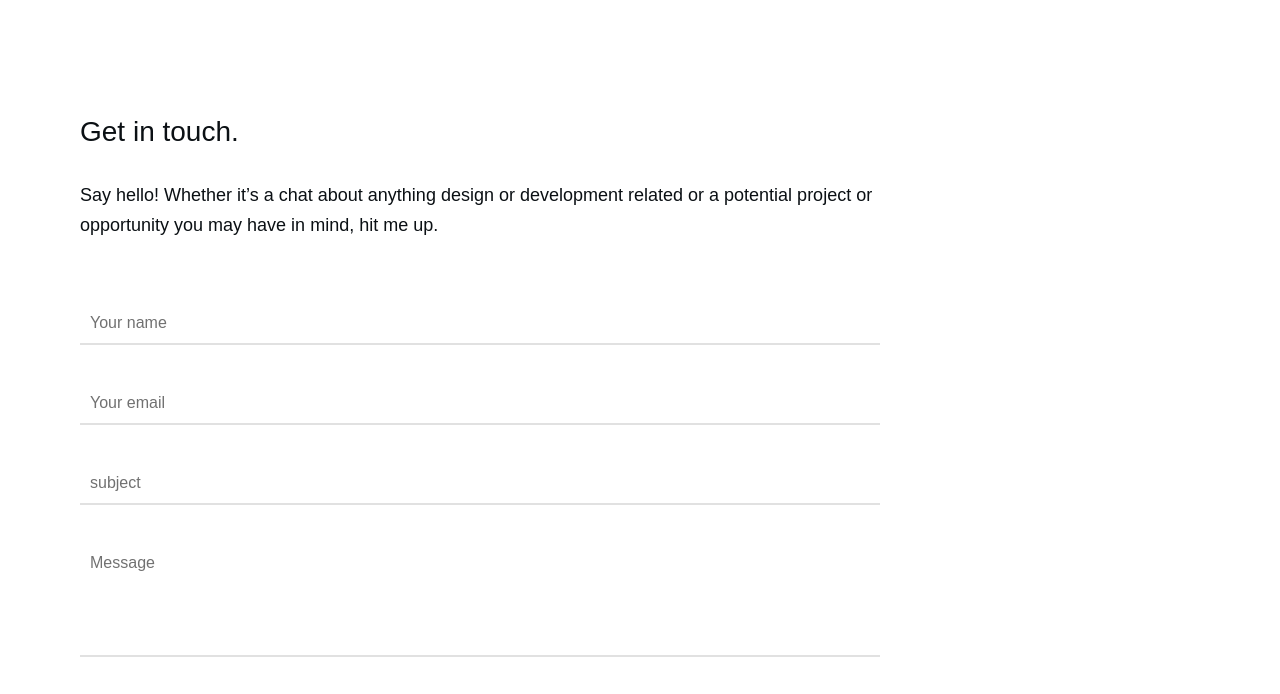
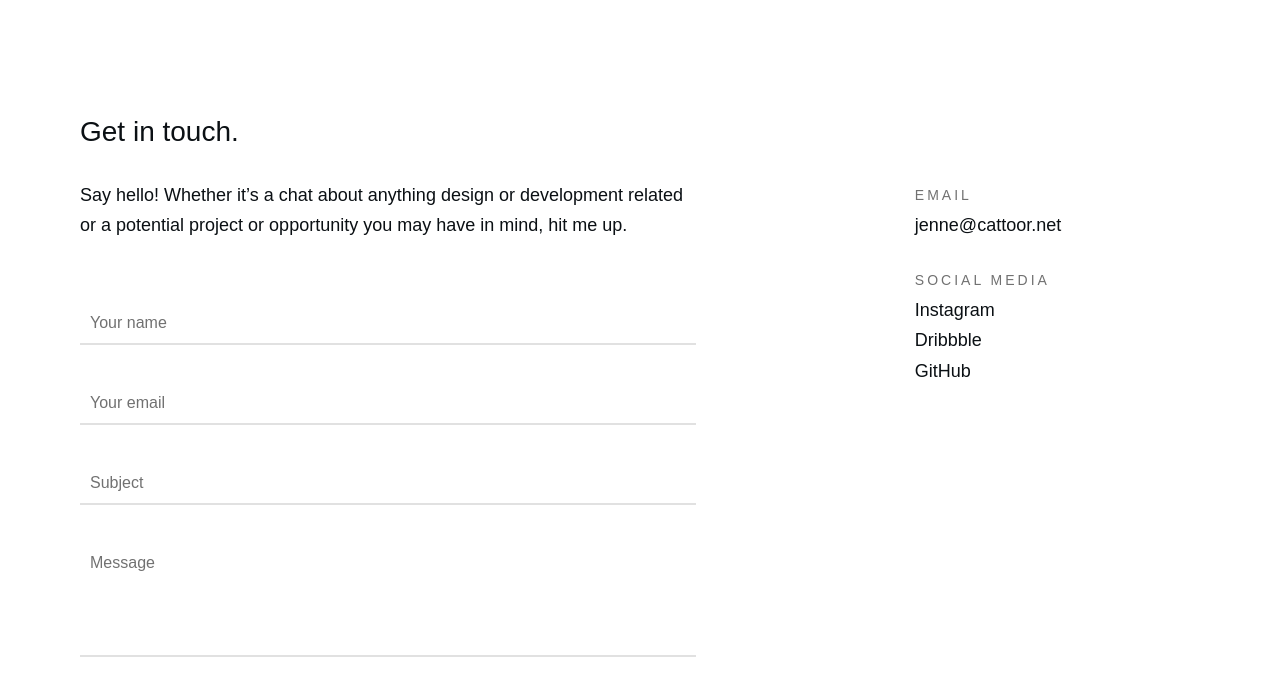
Before and after one commit to Jenneeee/personal-website, a Gatsby site: page /contact in a window 1280 px wide. Shown: the part 91-785 px from the top of the page. Built offline with nearby package versions, Linux system fonts and the light colour scheme; Gatsby itself is replaced by a stand-in of ours; a web font is replaced by a local one.

Commit message:
Working further on Contact page. Changed font size of body copy

```diff
--- a/src/components/footer.js
+++ b/src/components/footer.js
@@ -4,6 +4,7 @@ import { faInstagram, faDribbble, faGithub } from '@fortawesome/free-brands-svg-
 import '../styles/components/footer.scss'
 
 export default function Footer() {
+  const year = new Date().getFullYear();
   return (
   <footer className="footer">
       <div className='socials-footer'>
@@ -11,6 +12,6 @@ export default function Footer() {
         <a href="https://dribbble.com/Cattoor" target="_blank" rel="noreferrer"><FontAwesomeIcon icon={faDribbble} /><span className='hidden'>Dribbble</span></a>
         <a href="https://github.com/Jenneeee" target="_blank" rel="noreferrer"><FontAwesomeIcon icon={faGithub} /><span className='hidden'>GitHub</span></a>
       </div>
-      <p>© 2022 Jenne Cattoor</p>
+      <p>© { year } Jenne Cattoor</p>
  </footer>)
 }
--- a/src/pages/contact.js
+++ b/src/pages/contact.js
@@ -12,6 +12,8 @@ export default function Contact() {
     <Header />
     <div className="contact-wrapper">
       <h2>Get in touch.</h2>
+      <div className="contact-socials-wrapper">
+        <div>
           <p>Say hello! Whether it’s a chat about anything design or development related or a potential project or opportunity you may have in mind, hit me up.</p>
           <form className="contact-form" action="" method="post">
             <div>
@@ -29,7 +31,7 @@ export default function Contact() {
             <div>
               <label className="form-label">
                 <input className="form-input" type="text" placeholder=" " required />
-            <span className="form-span">subject</span>
+                <span className="form-span">Subject</span>
               </label>
             </div>
             <div>
@@ -41,6 +43,16 @@ export default function Contact() {
             <input className="form-submit" type="submit" value="Send message" />
           </form>
         </div>
+        <div className="contact-socials">
+          <h4 className="contact-type">Email</h4>
+          <p><a href="mailto:jenne@cattoor.net">jenne@cattoor.net</a></p>
+          <h4 className="contact-type">Social media</h4>
+          <p><a href="https://www.instagram.com/jennecattoor" target="_blank" rel="noreferrer">Instagram</a></p>
+          <p><a href="https://dribbble.com/Cattoor" target="_blank" rel="noreferrer">Dribbble</a></p>
+          <p><a href="https://github.com/Jenneeee" target="_blank" rel="noreferrer">GitHub</a></p>
+        </div>
+      </div>
+    </div>
     <Links />
     <Footer />
   </div>)
--- a/src/styles/pages/contact.scss
+++ b/src/styles/pages/contact.scss
@@ -1,11 +1,14 @@
 .contact-wrapper {
   margin: var(--spacerMobile);
   padding-top: 1.5rem;
-  max-width: 50rem;
 }
 
 .contact-form {
   margin: 4rem 0;
+}
+
+.contact-type:not(:first-child) {
+  margin-top: 1.5rem;
 }
 
 .form-label {
@@ -30,13 +33,11 @@
 
 .form-input {
   -webkit-appearance: none;
-    -moz-appearance: none;
-    appearance: none;
   resize: none;
   outline: none;
   font-family: aktiv-grotesk, sans-serif;
   border: 0;
-    border-radius: none;
+  border-radius: 0;
   border-bottom: 2px solid #e1e1e1;
   padding: 10px 15px 10px 10px;
   background: 0 0;
@@ -73,11 +74,23 @@
     margin: 0 3rem;
     padding-top: 4rem;
   }
+
 }
 
 @media only screen and (min-width: 1024px) {
   .contact-wrapper {
     margin: 0 5rem;
     padding-top: 6rem;
+
+  }
+
+  .contact-socials-wrapper {
+    display: grid;
+    grid-template-columns: 55% 1fr;
+    gap: 5rem;
+  }
+
+  .contact-socials {
+    justify-self: center;
   }
 }
--- a/src/styles/vars.css
+++ b/src/styles/vars.css
@@ -9,7 +9,7 @@
   --spacerMedium: 1rem;
   --spacerBig: 1.5rem;
   --fontSmall: .5rem;
-  --fontRegular: 1rem;
+  --fontRegular: 1.125rem;
   --fontMedium: 1.3rem;
   --fontLarge: 2.5rem;
   --fontBig: 3rem;
```
Lines whose indentation alone changed are shown as unchanged.
